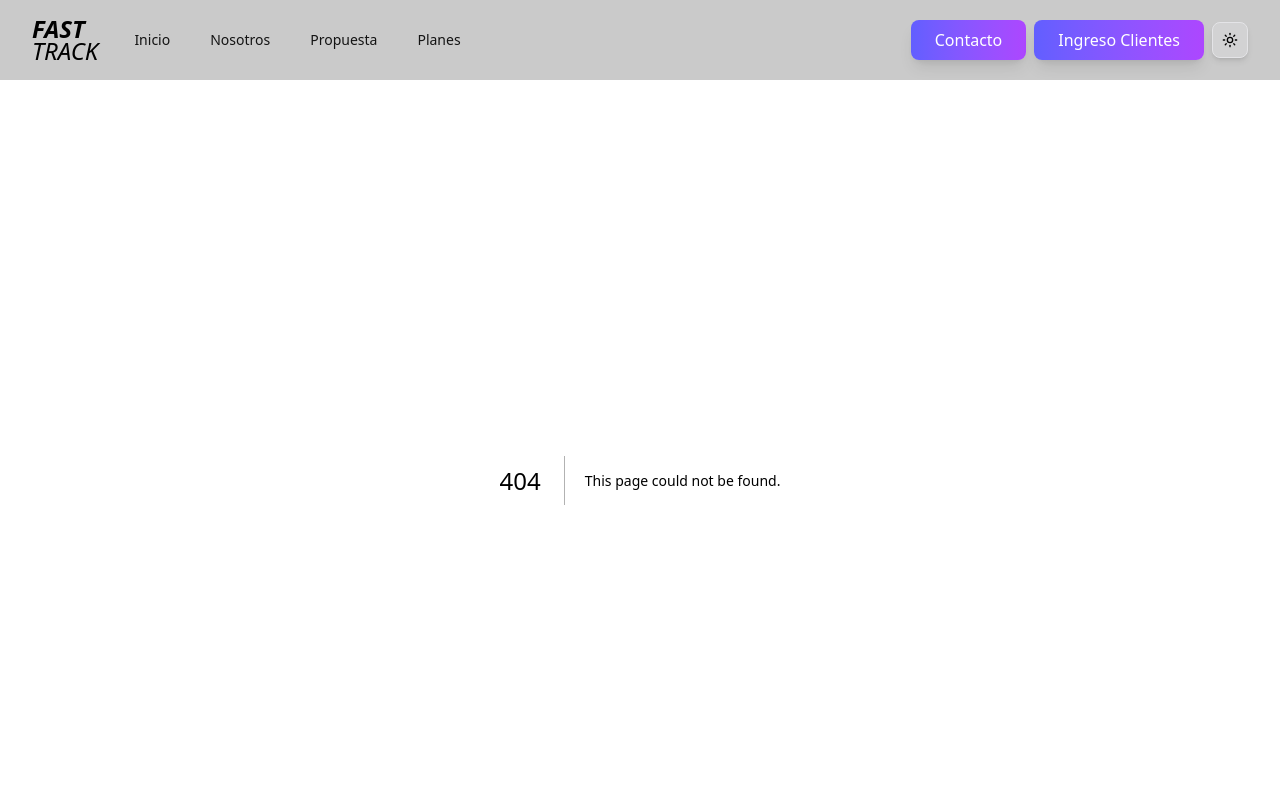
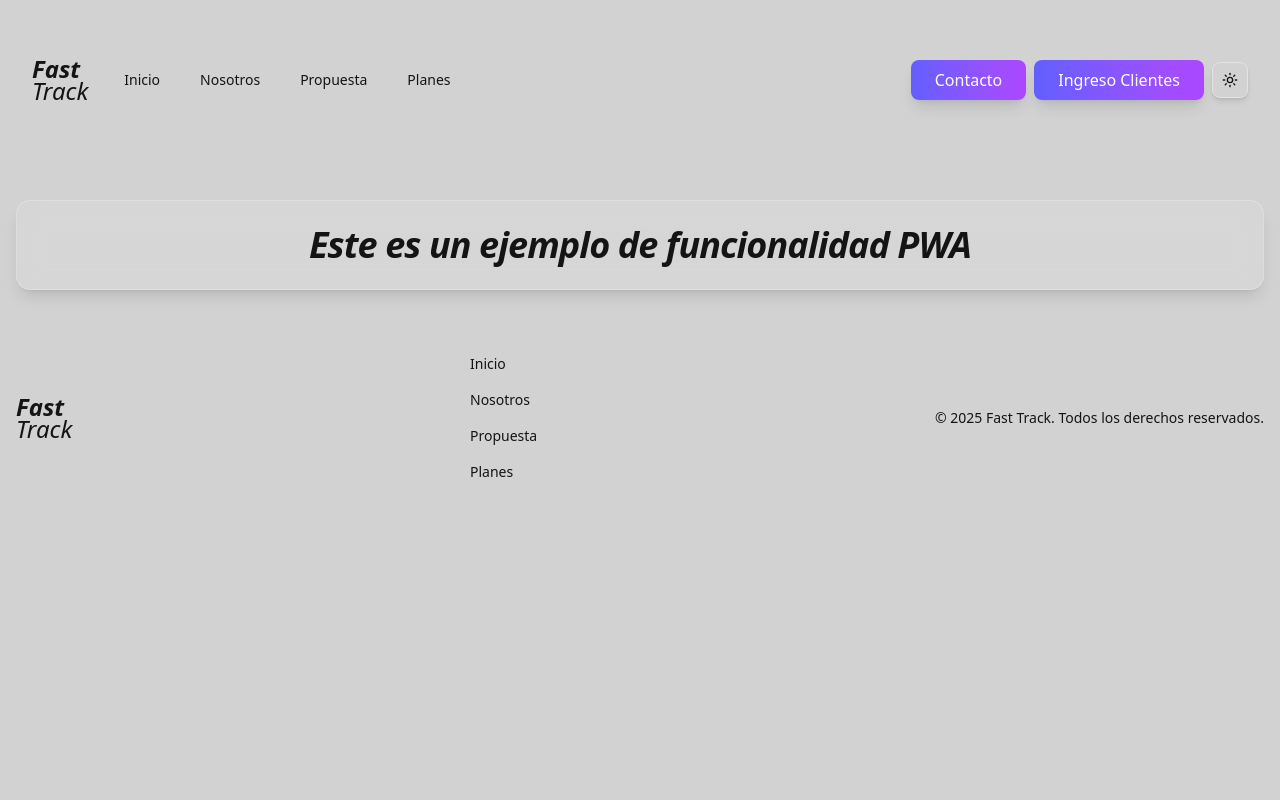
Before and after one commit to gioruanova/fastrack-cfv, a Next.js app: page /pwa in a window 1280 px wide. Before the commit this address had no page. Shown: the top 800 px of the page. Built offline with nearby package versions, Linux system fonts and the light colour scheme.

Commit message:
ui updates

```diff
--- /dev/null
+++ b/src/app/pwa/page.tsx
@@ -0,0 +1,14 @@
+import { GlassCard } from "@/components/containers/GlassCard";
+import MainContainer from "@/components/containers/MainContainer";
+
+export default function NamePage() {
+  return (
+    <MainContainer>
+      <GlassCard>
+        <h1 className="text-3xl text-center font-semibold tracking-tight text-balance text-foreground sm:text-4xl italic">
+            Este es un ejemplo de funcionalidad PWA
+        </h1>
+      </GlassCard>
+    </MainContainer>
+  );
+}
--- a/src/components/contact/Contact.tsx
+++ b/src/components/contact/Contact.tsx
@@ -3,6 +3,7 @@
 import { useEffect, useState } from "react";
 import { config } from "@/lib/config";
 import { GlassCard,GlassCardInner} from "../containers/GlassCard";
+import { ShapeLeft, ShapeRight } from "../ui/shape";
 import { Button } from "../ui/button";
 import { Spinner } from "../ui/spinner";
 import { Toaster, toast } from "sonner";
@@ -138,6 +139,7 @@ export function Contact() {
   return (
     <>
       <GlassCard>
+        <ShapeLeft />
         <div className="py-18 sm:py-20" id="contacto">
           <SecondaryHeading>Contacto</SecondaryHeading>
 
@@ -270,6 +272,7 @@ export function Contact() {
             </form>
           </GlassCardInner>
         </div>
+        <ShapeRight />
       </GlassCard>
       <Toaster richColors position="top-right" />
     </>
--- a/src/components/footer/Footer.tsx
+++ b/src/components/footer/Footer.tsx
@@ -5,12 +5,12 @@ import { NavLinks } from "@/components/ui/NavLinks"; // Opcional, si querés reu
 
 export const Footer = () => {
   return (
-    <footer className="bg-card text-foreground py-6">
+    <footer className="text-foreground py-6 mt-8">
       <div className="mx-auto max-w-7xl px-4 flex flex-col md:flex-row items-center justify-between gap-4">
         {/* Logo o nombre de la institución */}
-        <a className="flex flex-col gap-0.5 text-2xl text-center md:text-start leading-5 italic" href="#backToTop">
-          <b>FAST</b>
-          <span className=" font-extralight">TRACK</span>
+        <a className="flex flex-col gap-0.5 text-2xl text-center md:text-start leading-5 italic capitalize" href="#backToTop">
+          <b>fast</b>
+          <span className=" font-extralight">track</span>
         </a>
 
         {/* Links rápidos (opcional) */}
@@ -20,7 +20,7 @@ export const Footer = () => {
 
         {/* Derechos de autor */}
         <div className="text-sm text-center md:text-right">
-          &copy; {new Date().getFullYear()} FASTTRACK. Todos los derechos
+          &copy; {new Date().getFullYear()} Fast Track. Todos los derechos
           reservados.
         </div>
       </div>
--- a/src/components/hero/HeroBanner.tsx
+++ b/src/components/hero/HeroBanner.tsx
@@ -1,21 +1,11 @@
 import { Button } from "../ui/button";
+import { ShapeLeft, ShapeRight } from "../ui/shape";
 
 export function HeroBanner() {
   return (
     <div id="backToTop" className="pt-20 md:pt-0">
       <div className="relative isolate px-6 pt-0 lg:px-8">
-        <div
-          aria-hidden="true"
-          className="absolute inset-x-0 -top-40 -z-10 transform-gpu overflow-hidden blur-3xl sm:-top-80"
-        >
-          <div
-            style={{
-              clipPath:
-                "polygon(74.1% 44.1%, 100% 61.6%, 97.5% 26.9%, 85.5% 0.1%, 80.7% 2%, 72.5% 32.5%, 60.2% 62.4%, 52.4% 68.1%, 47.5% 58.3%, 45.2% 34.5%, 27.5% 76.7%, 0.1% 64.9%, 17.9% 100%, 27.6% 76.8%, 76.1% 97.7%, 74.1% 44.1%)",
-            }}
-            className="relative left-[calc(50%-11rem)] aspect-1155/678 w-144.5 -translate-x-1/2 rotate-30 bg-linear-to-tr from-[#ff80b5] to-[#9089fc] opacity-30 sm:left-[calc(50%-30rem)] sm:w-288.75"
-          ></div>
-        </div>
+        <ShapeLeft />
         <div className="mx-auto max-w-2xl pb-25 sm:py-48 lg:py-45">
           <div className="hidden sm:mb-8 sm:flex sm:justify-center">
             <div className="relative rounded-full px-3 py-1 text-sm/6 text-foreground ring-1 ring-white/10 hover:ring-white/20">
@@ -52,18 +42,7 @@ export function HeroBanner() {
             </div>
           </div>
         </div>
-        <div
-          aria-hidden="true"
-          className="absolute inset-x-0 top-[calc(100%-13rem)] -z-10 transform-gpu overflow-hidden blur-3xl sm:top-[calc(100%-30rem)]"
-        >
-          <div
-            style={{
-              clipPath:
-                "polygon(74.1% 44.1%, 100% 61.6%, 97.5% 26.9%, 85.5% 0.1%, 80.7% 2%, 72.5% 32.5%, 60.2% 62.4%, 52.4% 68.1%, 47.5% 58.3%, 45.2% 34.5%, 27.5% 76.7%, 0.1% 64.9%, 17.9% 100%, 27.6% 76.8%, 76.1% 97.7%, 74.1% 44.1%)",
-            }}
-            className="relative left-[calc(50%+3rem)] aspect-1155/678 w-144.5 -translate-x-1/2 bg-linear-to-tr from-[#ff80b5] to-[#9089fc] opacity-30 sm:left-[calc(50%+36rem)] sm:w-288.75"
-          ></div>
-        </div>
+        <ShapeRight />
       </div>
     </div>
   );
--- a/src/components/navbar/Navbar.tsx
+++ b/src/components/navbar/Navbar.tsx
@@ -1,5 +1,5 @@
 "use client";
-import { useState } from "react";
+import { useEffect, useState } from "react";
 import { ModeToggle } from "../provider/ModeToggle";
 import { Button } from "@/components/ui/button";
 import { List } from "lucide-react";
@@ -15,28 +15,37 @@ import {
 
 export const Navbar = () => {
   const [menuOpen, setMenuOpen] = useState(false);
+  const [scrolled, setScrolled] = useState(false);
+
+
+  useEffect(() => {
+    const onScroll = () => setScrolled(window.scrollY > 0);
+
+    window.addEventListener("scroll", onScroll);
+    onScroll();
+
+    return () => window.removeEventListener("scroll", onScroll);
+  }, []);
 
   const handleClick = () => {
     setTimeout(() => {
-      setMenuOpen(false); // cierra el menú después de 500ms
+      setMenuOpen(false);
     }, 100);
   };
 
   return (
-    <nav className="bg-card relative after:pointer-events-none w-full">
-      <div className="mx-auto max-w-7xl px-2 py-0 md:py-2 md:px-6 lg:px-8 w-full">
+    <nav className={`relative transition-colors duration-300 ${ scrolled ? 'bg-card' :''} after:pointer-events-none w-full`}>
+      <div className={`mx-auto max-w-screen-2xl px-2 py-0 transition-padding duration-300 ${scrolled ? 'md:py-2 md:max-w-7xl' : 'md:py-12'} md:px-6 lg:px-8 w-full`}>
         <div className="relative flex h-16 items-center justify-between">
-
-
           {/* Logo + Links desktop */}
           <div className="flex flex-1 items:start md:items-center justify-start md:justify-start">
             <div className="flex shrink-0 items-center">
               <a
-                className="flex flex-row md:flex-col gap-0.5 text-2xl leading-5 italic "
+                className="flex flex-row md:flex-col gap-0.5 text-2xl leading-5 italic capitalize "
                 href="#backToTop"
               >
-                <b>FAST</b>
-                <span className="font-extralight">TRACK</span>
+                <b>fast</b>
+                <span className="font-extralight">track</span>
               </a>
             </div>
 
@@ -58,7 +67,7 @@ export const Navbar = () => {
               <ModeToggle />
             </div>
           </div>
-            {/* Burger mobile */}
+          {/* Burger mobile */}
           <div className="relative inset-y-0 left-0 flex items-center md:hidden">
             <Sheet open={menuOpen} onOpenChange={setMenuOpen}>
               <SheetTrigger asChild>
--- a/src/components/nosotros/Nosotros.tsx
+++ b/src/components/nosotros/Nosotros.tsx
@@ -1,4 +1,5 @@
 import { GlassCard, GlassCardInner } from "../containers/GlassCard";
+import { ShapeLeft, ShapeRight } from "../ui/shape";
 
 import {
   ArrowPathIcon,
@@ -37,6 +38,7 @@ const features = [
 export function Nosotros() {
   return (
     <GlassCard>
+      <ShapeLeft />
       <div id="nosotros" className="py-18 sm:py-20">
         <div className="mx-auto max-w-7xl">
           <div className="mx-auto max-w-2xl lg:text-center">
@@ -86,6 +88,7 @@ export function Nosotros() {
           </div>
         </div>
       </div>
+      <ShapeRight />
     </GlassCard>
   );
 }
--- /dev/null
+++ b/src/components/ui/shape.tsx
@@ -0,0 +1,33 @@
+export const ShapeLeft = () => {
+  return (
+    <div
+      aria-hidden="true"
+      className="absolute inset-x-0 -top-40 -z-10 transform-gpu overflow-hidden blur-3xl sm:-top-80"
+    >
+      <div
+        style={{
+          clipPath:
+            "polygon(74.1% 44.1%, 100% 61.6%, 97.5% 26.9%, 85.5% 0.1%, 80.7% 2%, 72.5% 32.5%, 60.2% 62.4%, 52.4% 68.1%, 47.5% 58.3%, 45.2% 34.5%, 27.5% 76.7%, 0.1% 64.9%, 17.9% 100%, 27.6% 76.8%, 76.1% 97.7%, 74.1% 44.1%)",
+        }}
+        className="relative left-[calc(50%-11rem)] aspect-1155/678 w-144.5 -translate-x-1/2 rotate-30 bg-linear-to-tr from-[#ff80b5] to-[#9089fc] opacity-30 sm:left-[calc(50%-30rem)] sm:w-288.75"
+      ></div>
+    </div>
+  );
+};
+
+export const ShapeRight = () => {
+  return (
+    <div
+      aria-hidden="true"
+      className="absolute inset-x-0 top-[calc(100%-13rem)] -z-10 transform-gpu overflow-hidden blur-3xl sm:top-[calc(100%-30rem)]"
+    >
+      <div
+        style={{
+          clipPath:
+            "polygon(74.1% 44.1%, 100% 61.6%, 97.5% 26.9%, 85.5% 0.1%, 80.7% 2%, 72.5% 32.5%, 60.2% 62.4%, 52.4% 68.1%, 47.5% 58.3%, 45.2% 34.5%, 27.5% 76.7%, 0.1% 64.9%, 17.9% 100%, 27.6% 76.8%, 76.1% 97.7%, 74.1% 44.1%)",
+        }}
+        className="relative left-[calc(50%+3rem)] aspect-1155/678 w-144.5 -translate-x-1/2 bg-linear-to-tr from-[#ff80b5] to-[#9089fc] opacity-30 sm:left-[calc(50%+36rem)] sm:w-288.75"
+      ></div>
+    </div>
+  );
+};
```
